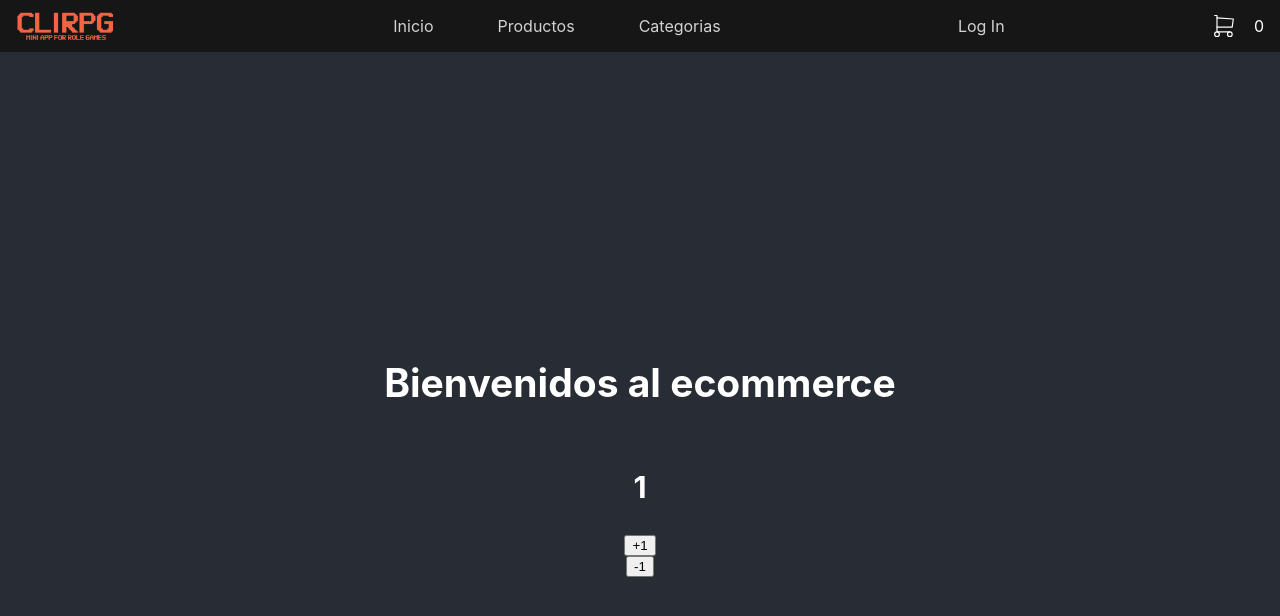
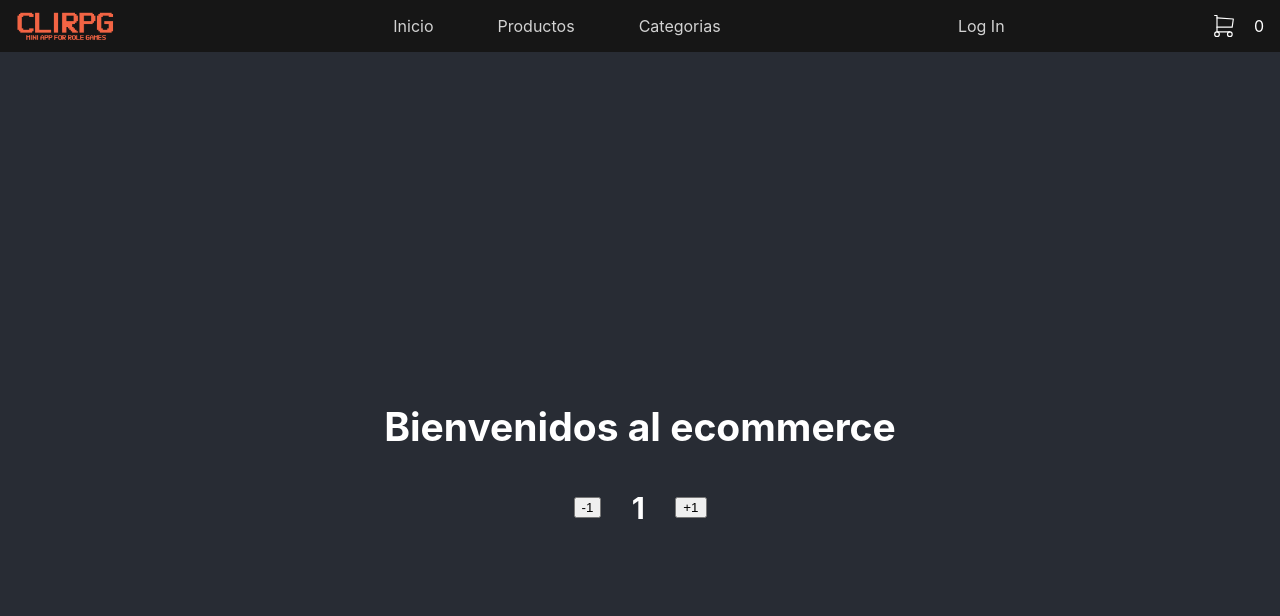
Before and after one commit to dnmartel/ReactJS-Coder, a React (Create React App) app: page / in a window 1280 px wide. Shown: the top 616 px of the page. Built offline with nearby package versions, Linux system fonts and the light colour scheme.

Commit message:
ItemCount

```diff
--- a/src/components/ItemCount/Display.js
+++ b/src/components/ItemCount/Display.js
@@ -1,8 +1,16 @@
 import React from 'react';
+
+const style = {
+    h3: {
+        margin: "0 1em"
+    }
+
+}
+
 
 const Display = ({ valor }) => {
     return (
-        <h3>
+        <h3 style={style.h3} >
             {valor}
         </h3>
     );
--- a/src/components/ItemCount/ItemCount.jsx
+++ b/src/components/ItemCount/ItemCount.jsx
@@ -1,5 +1,16 @@
 import Display from "./Display";
 import { useState } from 'react';
+
+const style = {
+    ItemCount: {
+        display: "flex",
+        flexDirection: "row",
+        justifyContent: "center",
+        alignItems: "center",
+        width: "10em",
+        height: "2em"
+    }
+}
 
 
 const ItemCount = ({ stock, initial }) => {
@@ -8,13 +19,12 @@ const ItemCount = ({ stock, initial }) => {
 
 
     return (
-        <>
-            <Display valor={(stock < contador) ? setContador("No hay más stock") : contador} />
-            <button onClick={() => { setContador(contador + 1) }}> +1</button>
+        <div style={style.ItemCount}>
             <button onClick={() => { setContador(contador - 1) }}> -1</button>
-
+            <Display style={style.Display} valor={(stock < contador) ? "No hay más stock" : contador} />
+            <button onClick={() => { (stock < contador) ? setContador(contador + 0) : setContador(contador + 1) }}> +1</button>
             {(contador < 0) && setContador(0)}
-        </>
+        </div>
     );
 }
 
```
